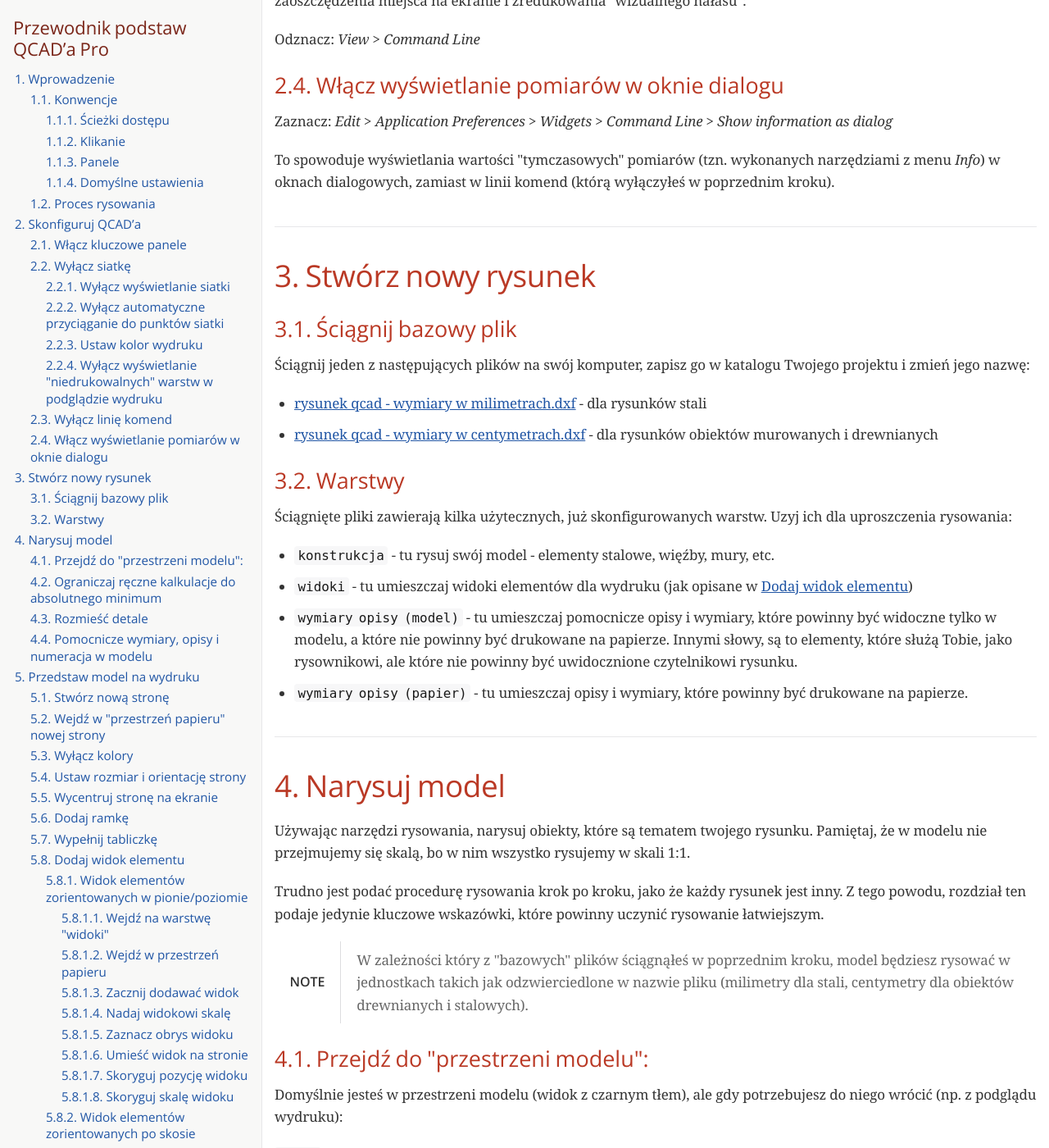
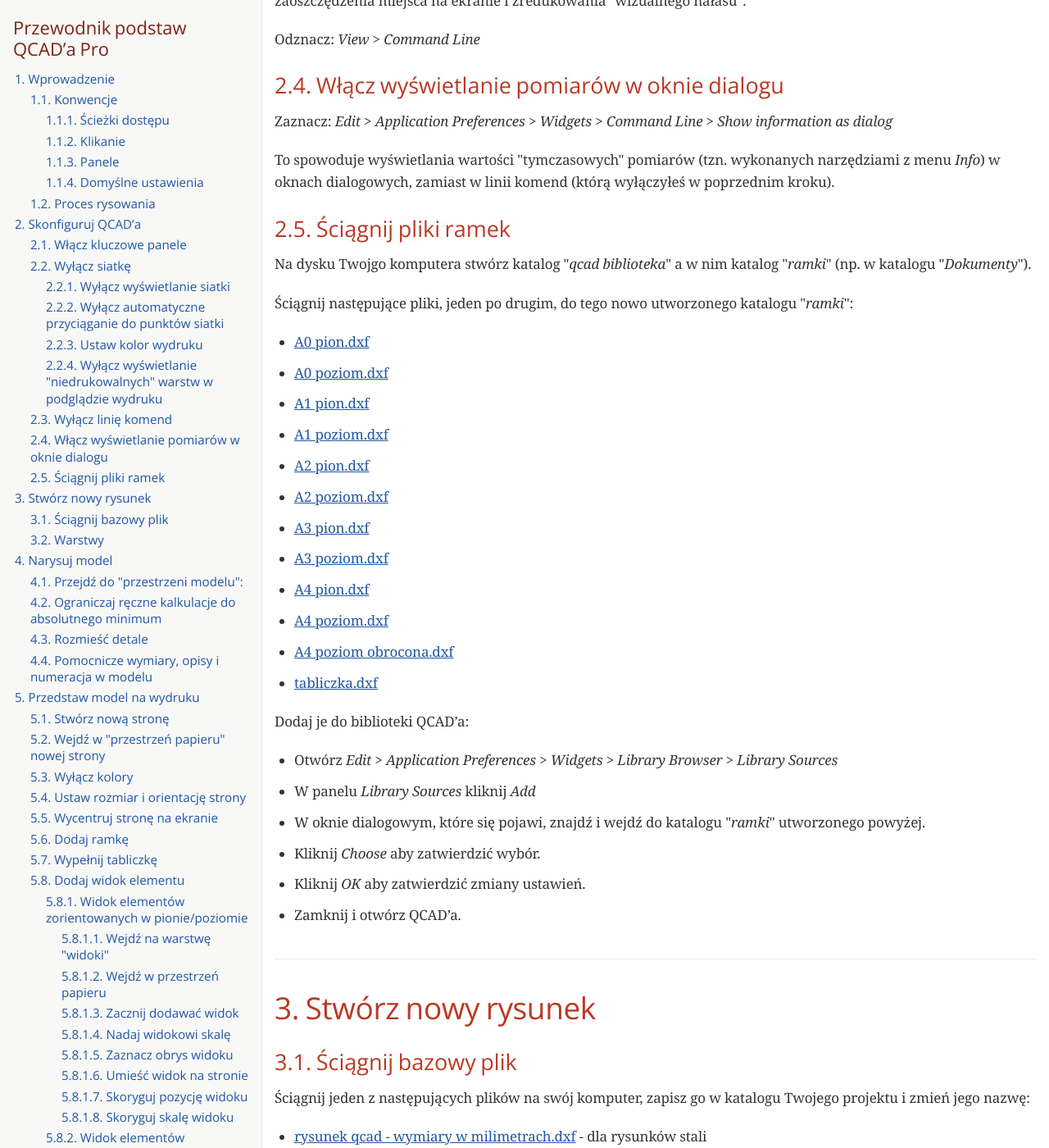
Before and after one commit to ziemsky/bib-site, a Jekyll site: the page docs/qcad/index.html, which Jekyll copies as it is, in a window 1280 px wide and 1400 px high, scrolled down 4587 px. Shown: the whole window at 82% size. Built offline with Jekyll 4.4.1, drawn with Linux system fonts in a browser that asks for light colours; some web fonts are replaced; some of the changed text lies outside the part shown.

Commit message:
QCAD - pliki ramek

```diff
--- a/docs/qcad/index.html
+++ b/docs/qcad/index.html
@@ -469,6 +469,7 @@
 </li>
 <li><a href="#_wyłącz_linię_komend">2.3. Wyłącz linię komend</a></li>
 <li><a href="#_włącz_wyświetlanie_pomiarów_w_oknie_dialogu">2.4. Włącz wyświetlanie pomiarów w oknie dialogu</a></li>
+<li><a href="#_ściągnij_pliki_ramek">2.5. Ściągnij pliki ramek</a></li>
 </ul>
 </li>
 <li><a href="#nowy-rysunek">3. Stwórz nowy rysunek</a>
@@ -767,6 +768,80 @@
 </div>
 <div class="paragraph">
 <p>To spowoduje wyświetlania wartości "tymczasowych" pomiarów (tzn. wykonanych narzędziami z menu <em>Info</em>) w oknach dialogowych, zamiast w linii komend (którą wyłączyłeś w poprzednim kroku).</p>
+</div>
+</div>
+<div class="sect2">
+<h3 id="_ściągnij_pliki_ramek">2.5. Ściągnij pliki ramek</h3>
+<div class="paragraph">
+<p>Na dysku Twojgo komputera stwórz katalog "<em>qcad biblioteka</em>" a w nim katalog "<em>ramki</em>" (np. w katalogu "<em>Dokumenty</em>").</p>
+</div>
+<div class="paragraph">
+<p>Ściągnij następujące pliki, jeden po drugim, do tego nowo utworzonego katalogu "<em>ramki</em>":</p>
+</div>
+<div class="ulist">
+<ul>
+<li>
+<p><a href="drawings/ramki/A0 pion.dxf">A0 pion.dxf</a></p>
+</li>
+<li>
+<p><a href="drawings/ramki/A0 poziom.dxf">A0 poziom.dxf</a></p>
+</li>
+<li>
+<p><a href="drawings/ramki/A1 pion.dxf">A1 pion.dxf</a></p>
+</li>
+<li>
+<p><a href="drawings/ramki/A1 poziom.dxf">A1 poziom.dxf</a></p>
+</li>
+<li>
+<p><a href="drawings/ramki/A2 pion.dxf">A2 pion.dxf</a></p>
+</li>
+<li>
+<p><a href="drawings/ramki/A2 poziom.dxf">A2 poziom.dxf</a></p>
+</li>
+<li>
+<p><a href="drawings/ramki/A3 pion.dxf">A3 pion.dxf</a></p>
+</li>
+<li>
+<p><a href="drawings/ramki/A3 poziom.dxf">A3 poziom.dxf</a></p>
+</li>
+<li>
+<p><a href="drawings/ramki/A4 pion.dxf">A4 pion.dxf</a></p>
+</li>
+<li>
+<p><a href="drawings/ramki/A4 poziom.dxf">A4 poziom.dxf</a></p>
+</li>
+<li>
+<p><a href="drawings/ramki/A4 poziom obrocona.dxf">A4 poziom obrocona.dxf</a></p>
+</li>
+<li>
+<p><a href="drawings/ramki/tabliczka.dxf">tabliczka.dxf</a></p>
+</li>
+</ul>
+</div>
+<div class="paragraph">
+<p>Dodaj je do biblioteki QCAD&#8217;a:</p>
+</div>
+<div class="ulist">
+<ul>
+<li>
+<p>Otwórz <em>Edit &gt; Application Preferences &gt; Widgets &gt; Library Browser &gt; Library Sources</em></p>
+</li>
+<li>
+<p>W panelu <em>Library Sources</em> kliknij <em>Add</em></p>
+</li>
+<li>
+<p>W oknie dialogowym, które się pojawi, znajdź i wejdź do katalogu "<em>ramki</em>" utworzonego powyżej.</p>
+</li>
+<li>
+<p>Kliknij <em>Choose</em> aby zatwierdzić wybór.</p>
+</li>
+<li>
+<p>Kliknij <em>OK</em> aby zatwierdzić zmiany ustawień.</p>
+</li>
+<li>
+<p>Zamknij i otwórz QCAD&#8217;a.</p>
+</li>
+</ul>
 </div>
 </div>
 </div>
```
Also changed, not shown: other parts of docs/qcad/index.html (+1 -1 lines).
